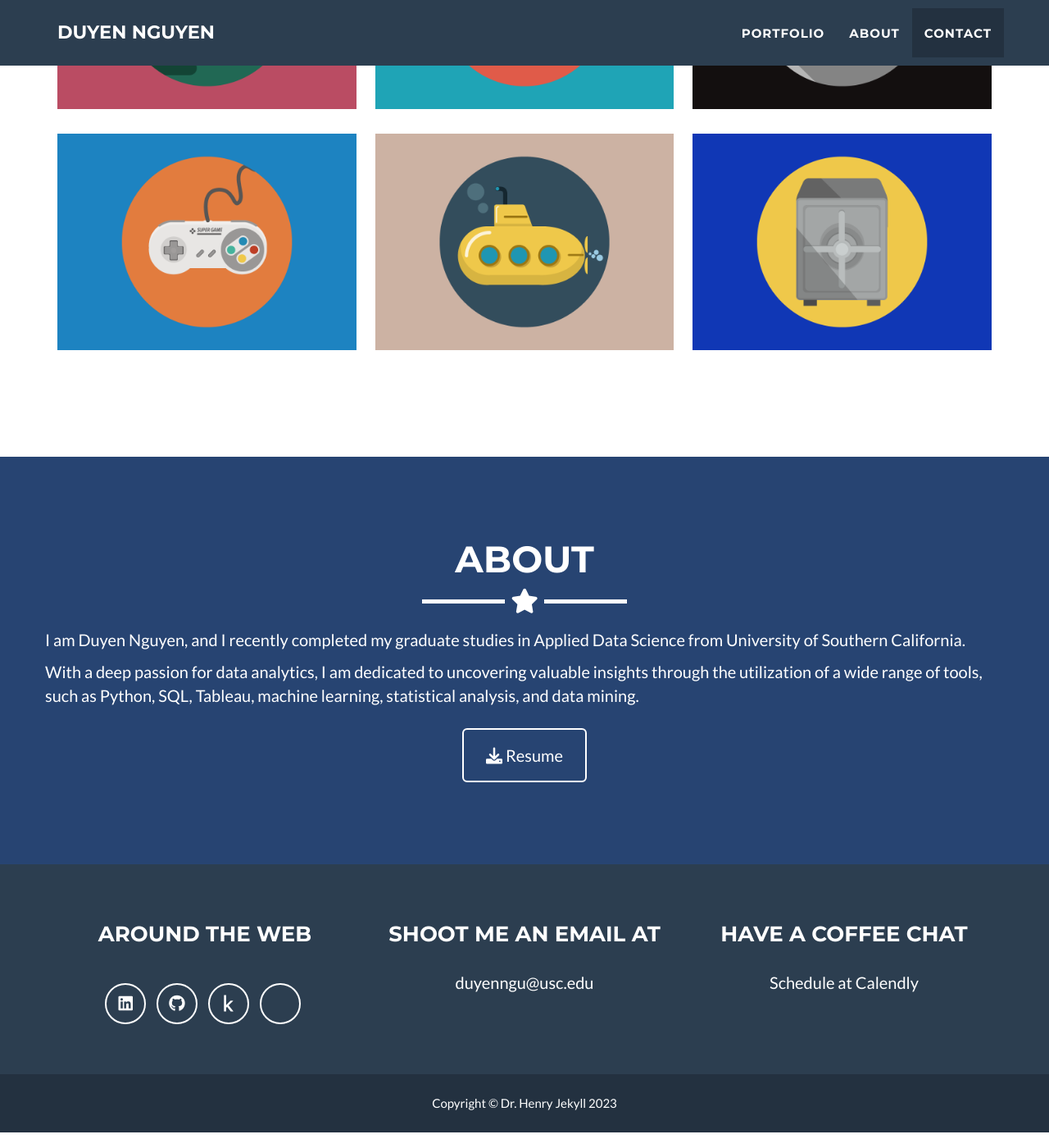
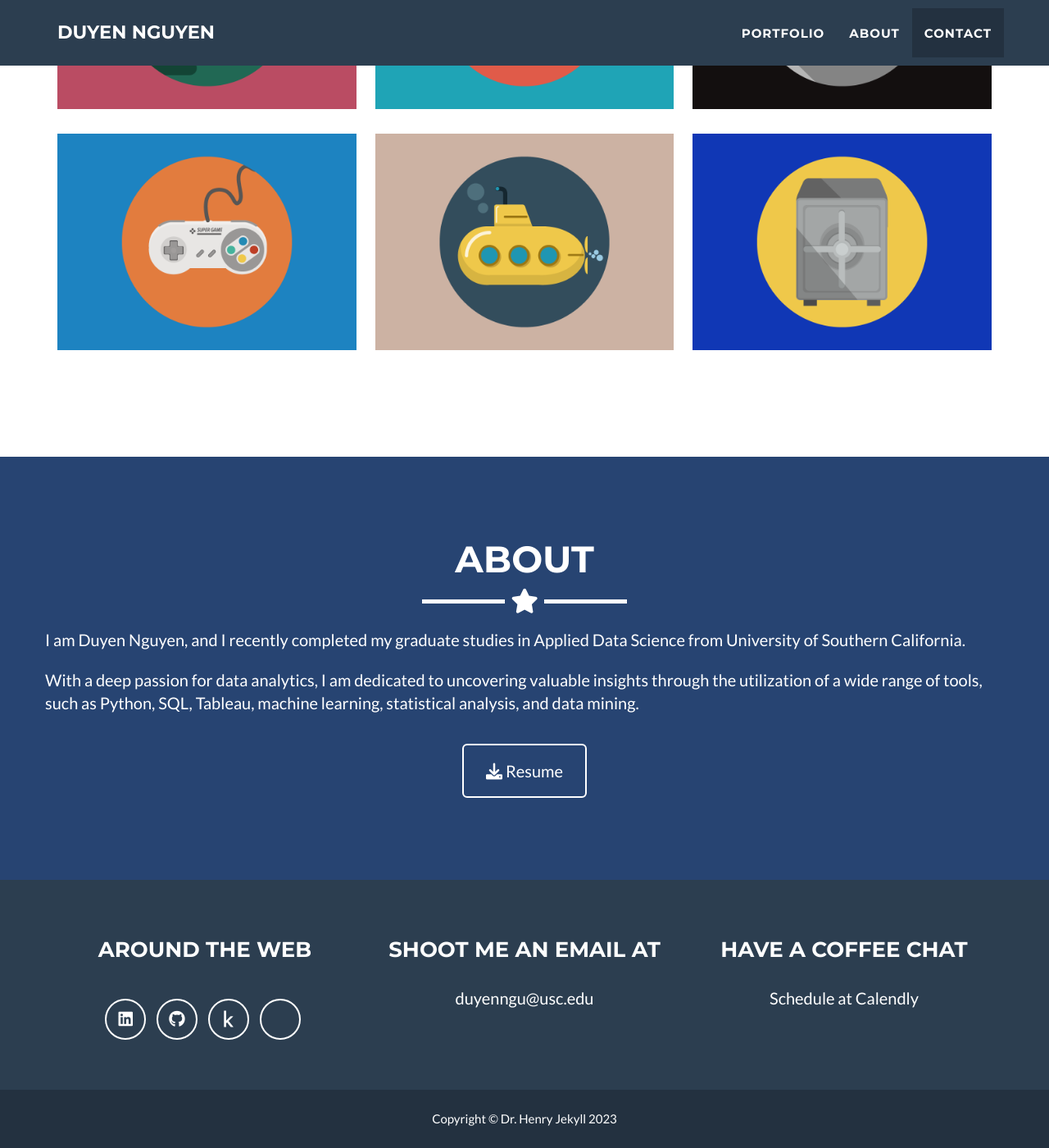
Before and after one commit to duyen21/portfolio, a Jekyll site: the page built from _posts/2014-07-18-project-1.markdown, in a window 1280 px wide and 1400 px high, scrolled down 1159 px. Shown: the whole window at 82% size. Built offline with Jekyll 4.4.1, drawn with Linux system fonts in a browser that asks for light colours.

Commit message:
Update about.html

```diff
--- a/_includes/about.html
+++ b/_includes/about.html
@@ -8,9 +8,13 @@
       </div>
     </div>
     <div class="row">
+      <style>
+        p {
+          margin-bottom: 20px; /* Adjust the value to control the amount of space between paragraphs */
+        }
+      </style>
       <p>I am Duyen Nguyen, and I recently completed my graduate studies in Applied Data Science
           from University of Southern California.</p>
-      <p></p>
       <p>With a deep passion for data analytics, I am dedicated to uncovering valuable insights through the utilization of
         a wide range of tools, such as Python, SQL, Tableau, machine learning, statistical analysis, and data mining.</p>
       </div>
```
